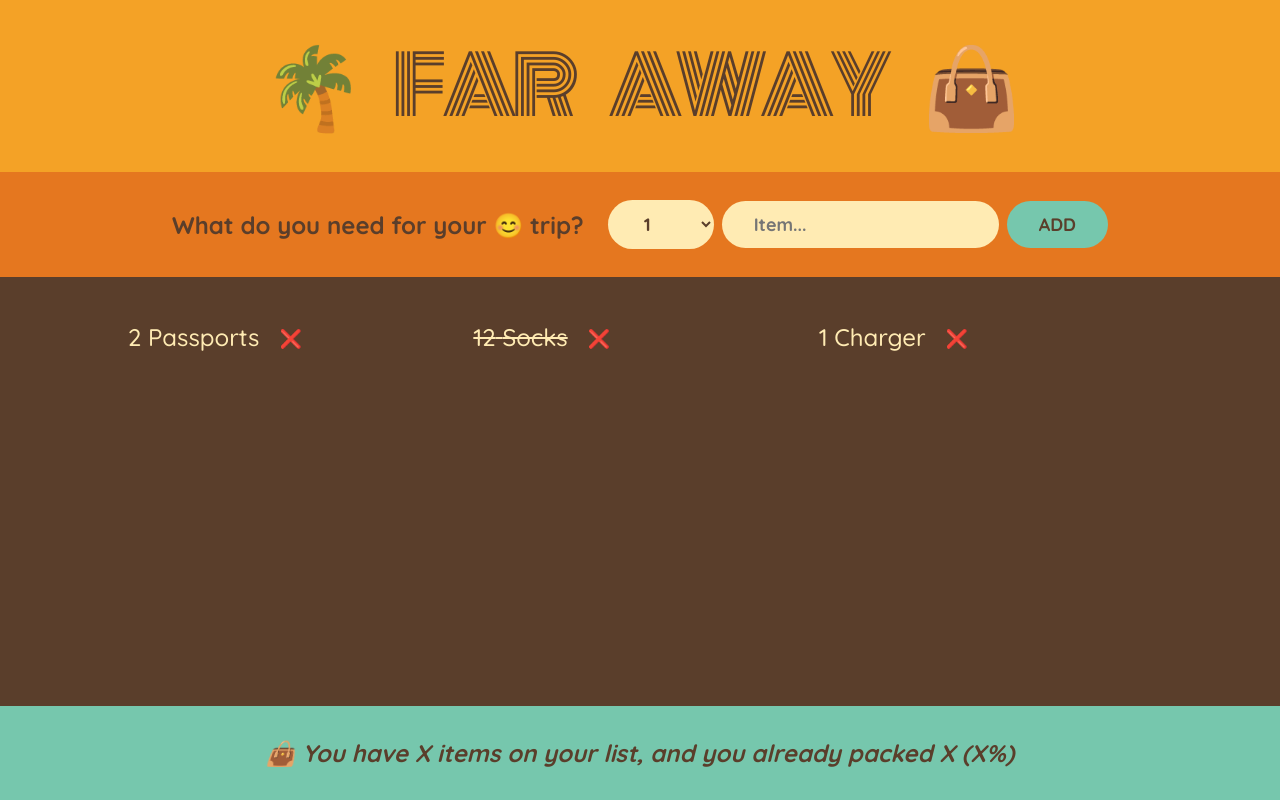
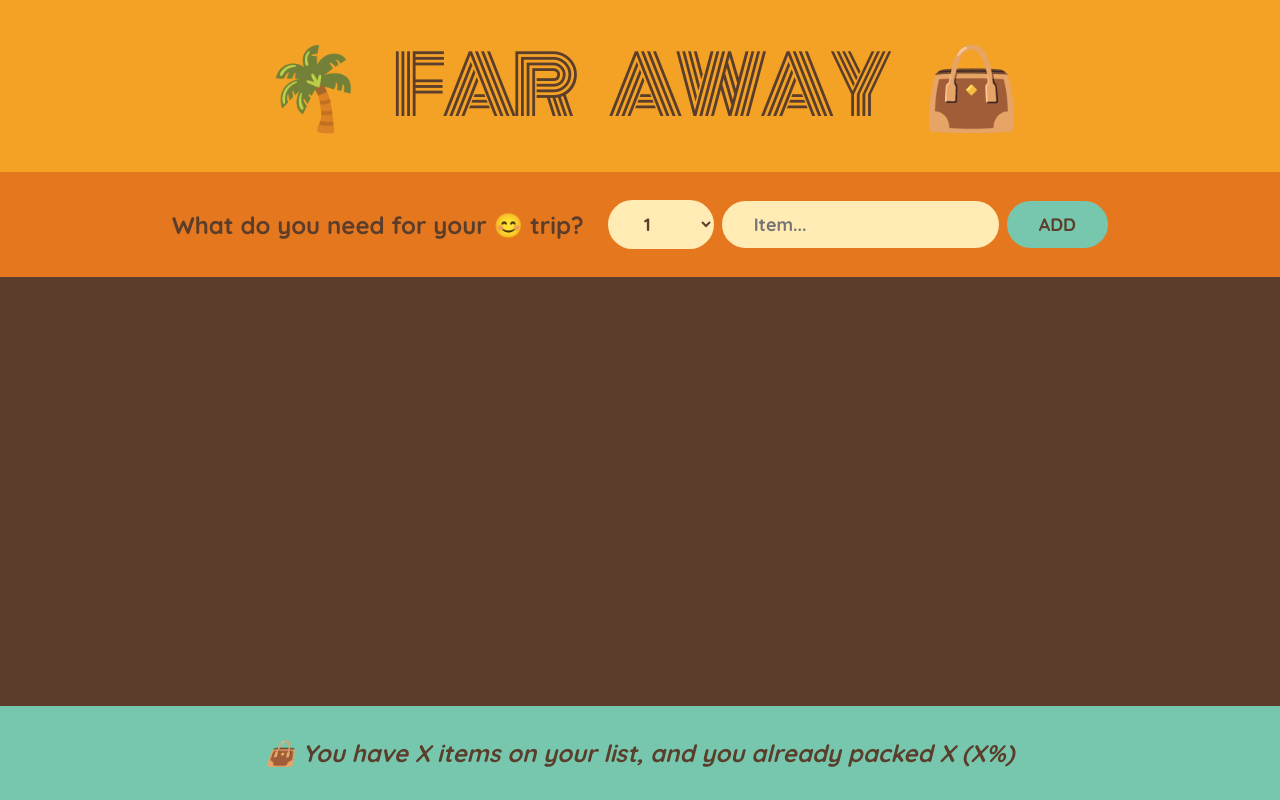
Before and after one commit to Rajput-Suraj/travel-list, a React (Create React App) app: page / in a window 1280 px wide. Built offline with nearby package versions, Linux system fonts and the light colour scheme; the HTML template or start-up script is replaced by a standard one.

Commit message:
Lifted state up and implemented add items functionality

```diff
--- a/src/App.js
+++ b/src/App.js
@@ -1,14 +1,22 @@
+import { useState } from 'react';
+
 import Form from './components/Form';
 import Logo from './components/Logo';
 import Stats from './components/Stats';
 import PackingList from './components/PackingList';
 
 function App() {
+  const [items, setItems] = useState([]);
+
+  const handleAddItems = (item) => {
+    setItems((items) => [...items, item]);
+  };
+
   return (
     <div className="app">
       <Logo />
-      <Form />
-      <PackingList />
+      <Form onAddItems={handleAddItems} />
+      <PackingList items={items} />
       <Stats />
     </div>
   );
--- a/src/components/Form.jsx
+++ b/src/components/Form.jsx
@@ -1,6 +1,6 @@
 import React, { useState } from 'react';
 
-const Form = () => {
+const Form = ({ onAddItems }) => {
   const [quantity, setQuantity] = useState(1);
   const [description, setDescription] = useState('');
 
@@ -18,7 +18,7 @@
       id: Date.now(),
     };
 
-    console.log({ newItem });
+    onAddItems(newItem);
 
     //Clear the form data
     setQuantity(1);
--- a/src/components/PackingList.jsx
+++ b/src/components/PackingList.jsx
@@ -8,11 +8,11 @@
   { id: 3, description: 'Charger', quantity: 1, packed: false },
 ];
 
-const PackingList = () => {
+const PackingList = ({ items }) => {
   return (
     <div className="list">
       <ul>
-        {initialItems.map((item) => (
+        {items.map((item) => (
           <Item key={item.id} item={item} />
         ))}
       </ul>
```
